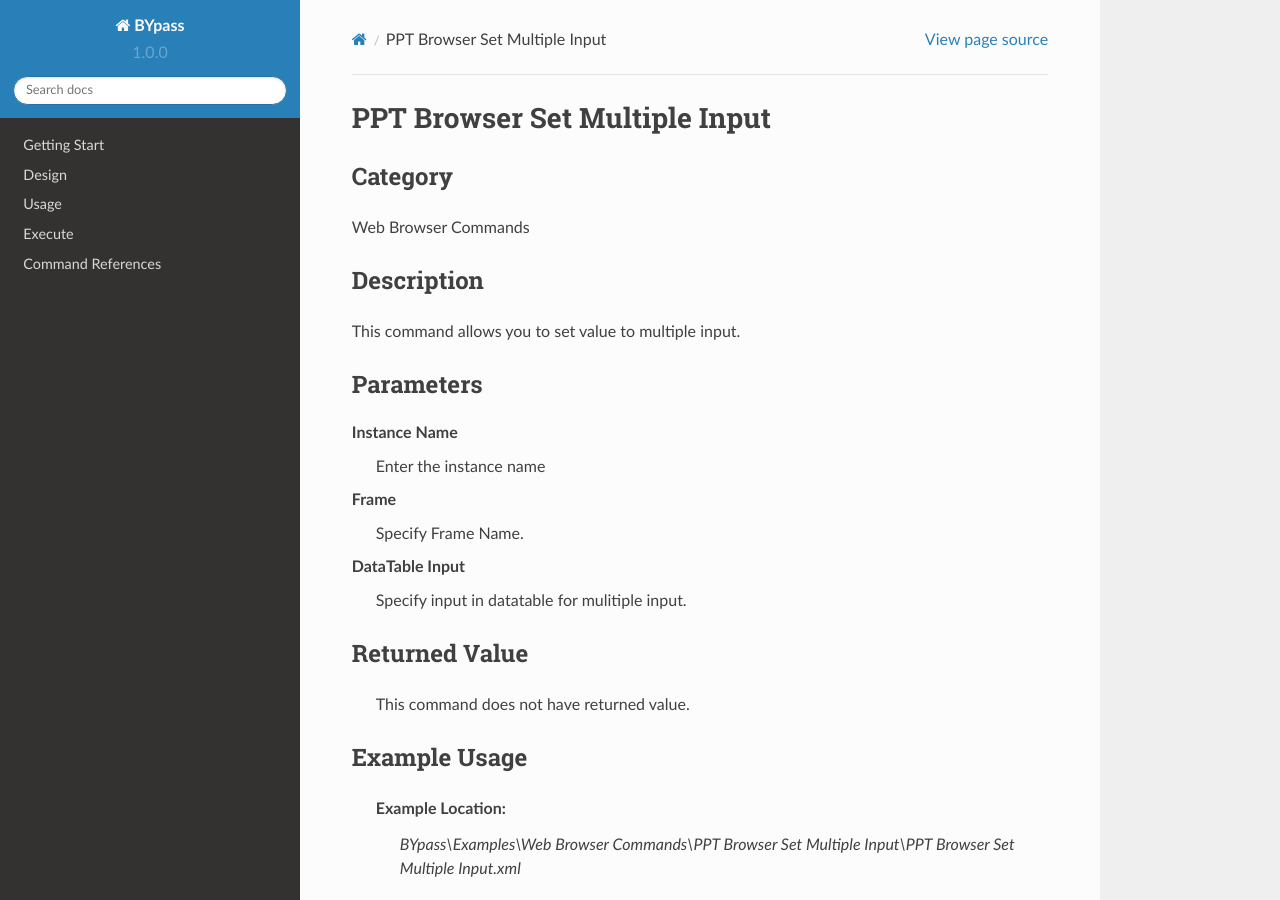
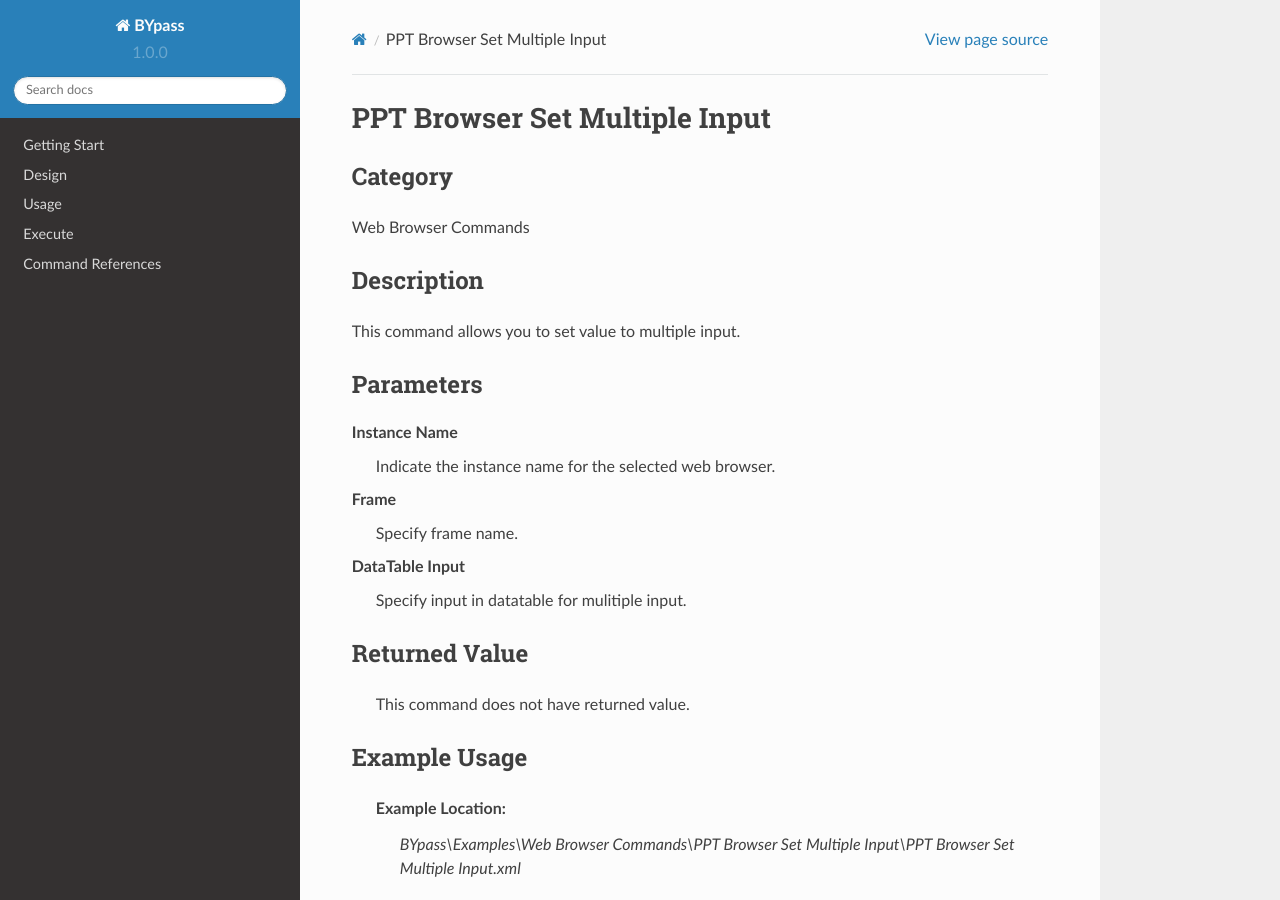
Before and after one commit to stupidmankind/BYpassDoc, a Sphinx documentation site: the page built from docs/source/commands/puppeteerbrowsersetmultipleinput.rst, in a window 1280 px wide and 900 px high. Built offline with Sphinx 7.4.7 and the Read the Docs theme 2.0.0, drawn with Linux system fonts in a browser that asks for light colours.

Commit message:
Update puppeteerbrowsersetmultipleinput.rst
Edit description

```diff
--- a/docs/source/commands/puppeteerbrowsersetmultipleinput.rst
+++ b/docs/source/commands/puppeteerbrowsersetmultipleinput.rst
@@ -14,10 +14,10 @@ Parameters
 ----------
 
 **Instance Name**
-	Enter the instance name
+	Indicate the instance name for the selected web browser.
 
 **Frame**
-	Specify Frame Name.
+	Specify frame name.
 
 **DataTable Input**
 	Specify input in datatable for mulitiple input.
```
